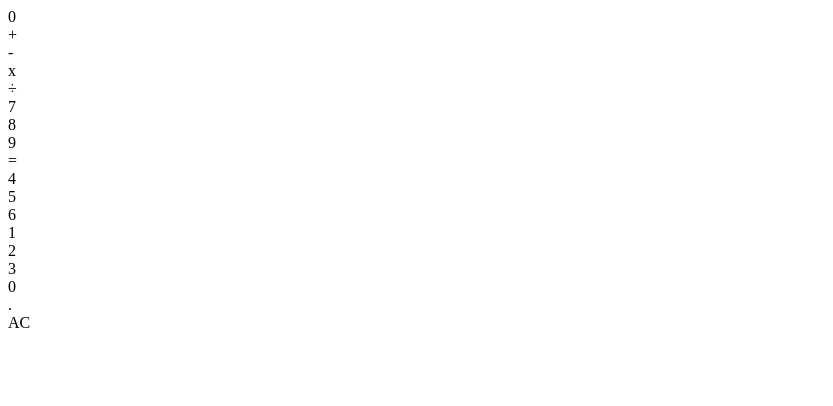
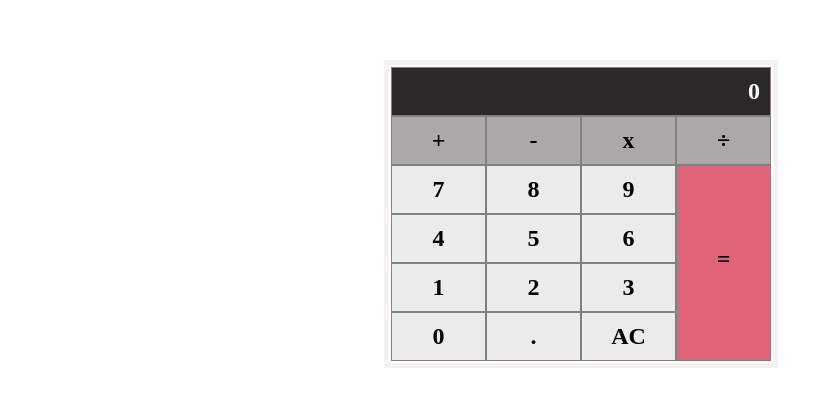
Before and after one commit to Promise0000/grid, a plain HTML site: page start/index.html in a window 1280 px wide. Shown: the whole page, without its empty margins (0-833 px from the left). Drawn offline with Linux system fonts and the light colour scheme; the site is published under a folder, as on GitHub Pages, so addresses that start at the root find nothing.

Commit message:
Update index.html
update

```diff
--- a/start/index.html
+++ b/start/index.html
@@ -4,7 +4,7 @@
     <meta charset="UTF-8">
     <meta http-equiv="X-UA-Compatible" content="IE=edge">
     <meta name="viewport" content="width=device-width, initial-scale=1.0">
-    <link rel="stylesheet" href="/start/style.css">
+    <link rel="stylesheet" href="style.css">
     <title>Grid</title>
 </head>
 <body>
```
